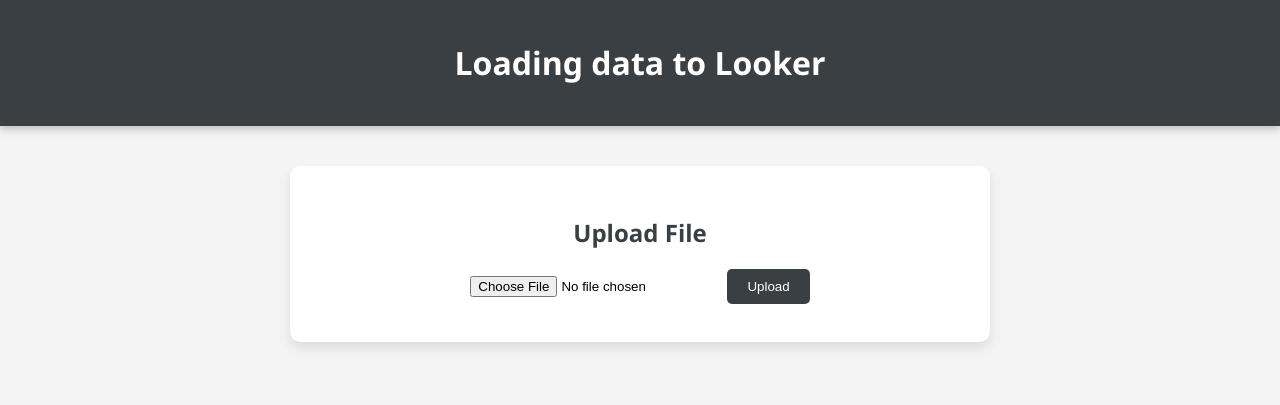
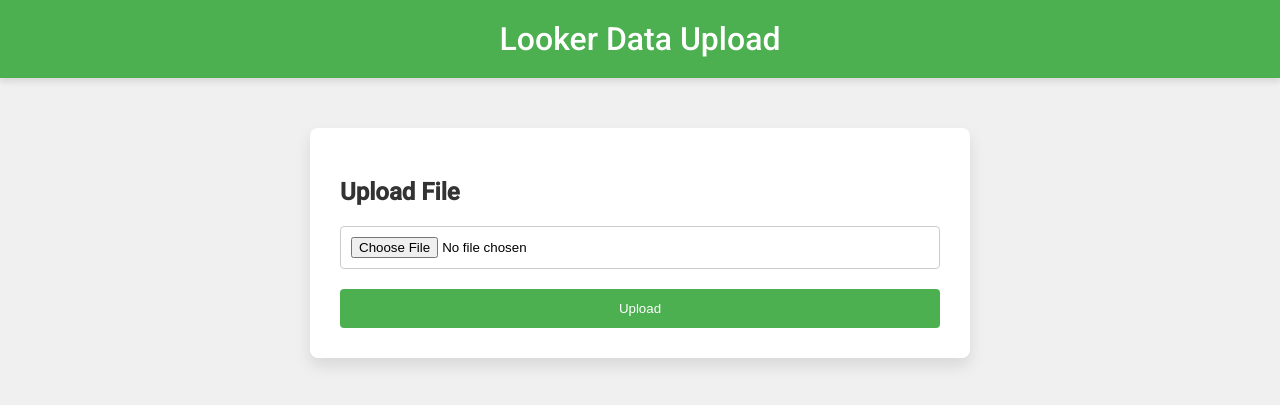
Before and after one commit to url-github/data_pipeline_prj, a Flask app: page / in a window 1280 px wide. Shown: the top 405 px of the page. Run offline with Flask 3, Linux system fonts and the light colour scheme.

Commit message:
003_loading_data_from_www_page_to_bq

```diff
--- a/003_loading_data_from_www_page_to_bq/requirements.txt
+++ b/003_loading_data_from_www_page_to_bq/requirements.txt
@@ -4,7 +4,5 @@ google-cloud-storage # Cloud Functions
 
 Flask # local
 Jinja2  # local
-google-auth  # local
-
 
 # pip install -r requirements.txt
--- a/003_loading_data_from_www_page_to_bq/templates/index.html
+++ b/003_loading_data_from_www_page_to_bq/templates/index.html
@@ -1,70 +1,90 @@
 <!DOCTYPE html>
-<html>
+<html lang="en">
 <head>
+    <meta charset="UTF-8">
+    <meta name="viewport" content="width=device-width, initial-scale=1.0">
     <title>Upload File</title>
     <style>
+        @import url('https://fonts.googleapis.com/css2?family=Roboto:wght@400;500&display=swap');
+
         body {
-            font-family: 'Segoe UI', Tahoma, Geneva, Verdana, sans-serif;
-            background-color: #f4f4f4;
+            font-family: 'Roboto', sans-serif;
+            background-color: #f0f0f0;
             margin: 0;
             padding: 0;
         }
+
         .header {
-            background-color: #3a3f44;
+            background-color: #4CAF50;
             color: white;
             padding: 20px;
             text-align: center;
-            box-shadow: 0 4px 8px rgba(0, 0, 0, 0.2);
+            box-shadow: 0 4px 6px rgba(0, 0, 0, 0.1);
         }
+
+        .header h1 {
+            margin: 0;
+            font-weight: 500;
+        }
+
         .container {
+            max-width: 600px;
+            margin: 50px auto;
             background-color: white;
-            margin: 40px auto;
             padding: 30px;
-            width: 50%;
-            box-shadow: 0 6px 12px rgba(0, 0, 0, 0.1);
-            border-radius: 10px;
-            text-align: center; /* Wyśrodkowanie zawartości */
+            box-shadow: 0 8px 16px rgba(0, 0, 0, 0.1);
+            border-radius: 8px;
         }
+
         h2 {
-            color: #3a3f44;
+            color: #333;
         }
+
         form {
-            margin-top: 20px;
+            display: flex;
+            flex-direction: column;
+            gap: 20px;
         }
+
         input[type="file"] {
-            margin-bottom: 15px;
+            padding: 10px;
+            border: 1px solid #ccc;
+            border-radius: 4px;
         }
+
         input[type="submit"] {
-            background-color: #3a3f44;
+            background-color: #4CAF50;
             color: white;
-            padding: 10px 20px;
+            padding: 12px;
             border: none;
-            border-radius: 5px;
+            border-radius: 4px;
             cursor: pointer;
             transition: background-color 0.3s ease;
         }
+
         input[type="submit"]:hover {
-            background-color: #4CAF50;
+            background-color: #45a049;
         }
-        .back-button {
-            display: none;
-            margin-top: 20px;
-            padding: 10px 20px;
-            background-color: #3a3f44;
-            color: white;
-            border: none;
-            border-radius: 5px;
-            cursor: pointer;
-            transition: background-color 0.3s ease;
-        }
-        .back-button:hover {
-            background-color: #4CAF50;
+
+        @media (max-width: 600px) {
+            .container {
+                margin: 20px;
+                padding: 20px;
+            }
+
+            .header {
+                padding: 15px;
+            }
+
+            input[type="file"], input[type="submit"] {
+                padding: 10px;
+            }
         }
     </style>
 </head>
 <body>
     <div class="header">
-        <h1>Loading data to Looker</h1>
+        <h1>Looker Data Upload</h1>
     </div>
     <div class="container">
         <h2>Upload File</h2>
@@ -72,17 +92,6 @@
             <input type="file" name="file" required>
             <input type="submit" value="Upload">
         </form>
-
-
-        <button class="back-button" onclick="location.href='/'">Go Back</button>
-
-        {% if filename %}
-            <h3>File {{ filename }} uploaded successfully!</h3>
-            <script>
-
-                document.querySelector('.back-button').style.display = 'inline-block';
-            </script>
-        {% endif %}
     </div>
 </body>
 </html>
```
Also changed, not shown: 003_loading_data_from_www_page_to_bq/main_local.py (deleted, +0 -32 lines).
